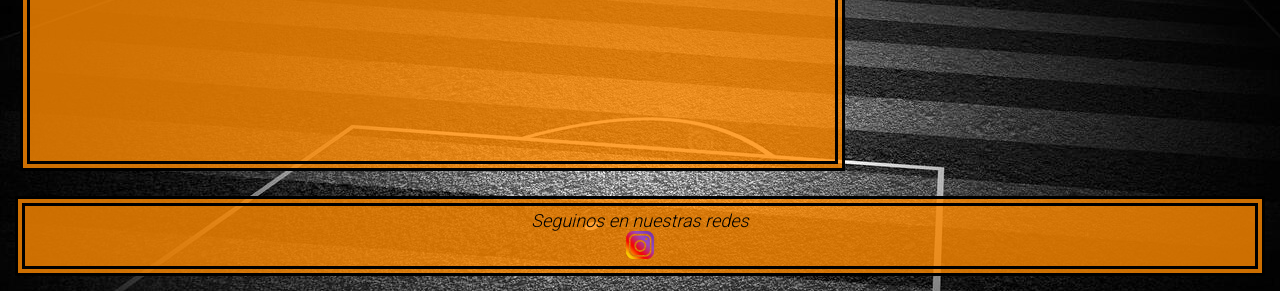
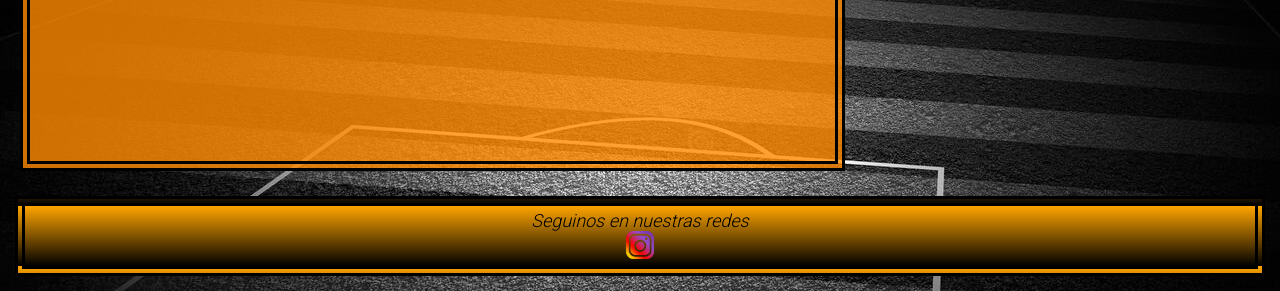
Before and after one commit to jbarei/repo-proyecto, a plain HTML site: page index.html in a window 1280 px wide. Shown: the part 1034-1325 px from the top of the page. Drawn offline with nearby package versions, Linux system fonts and the light colour scheme.

Commit message:
Se agregro degrade de color al footer

```diff
--- a/index.html
+++ b/index.html
@@ -84,7 +84,7 @@
 	</section>
 
 </main>
-<footer id="pie" class="pie">
+<footer id="pie" class="gradiente pie">
 	<h1>Seguinos en nuestras redes</h1>
 	<a href="https://www.instagram.com/clubmarianomoreno/?hl=es" target="_blank">
 		<img class="logo__insta" src="img/logoinstagram.jpg" alt="">
```
